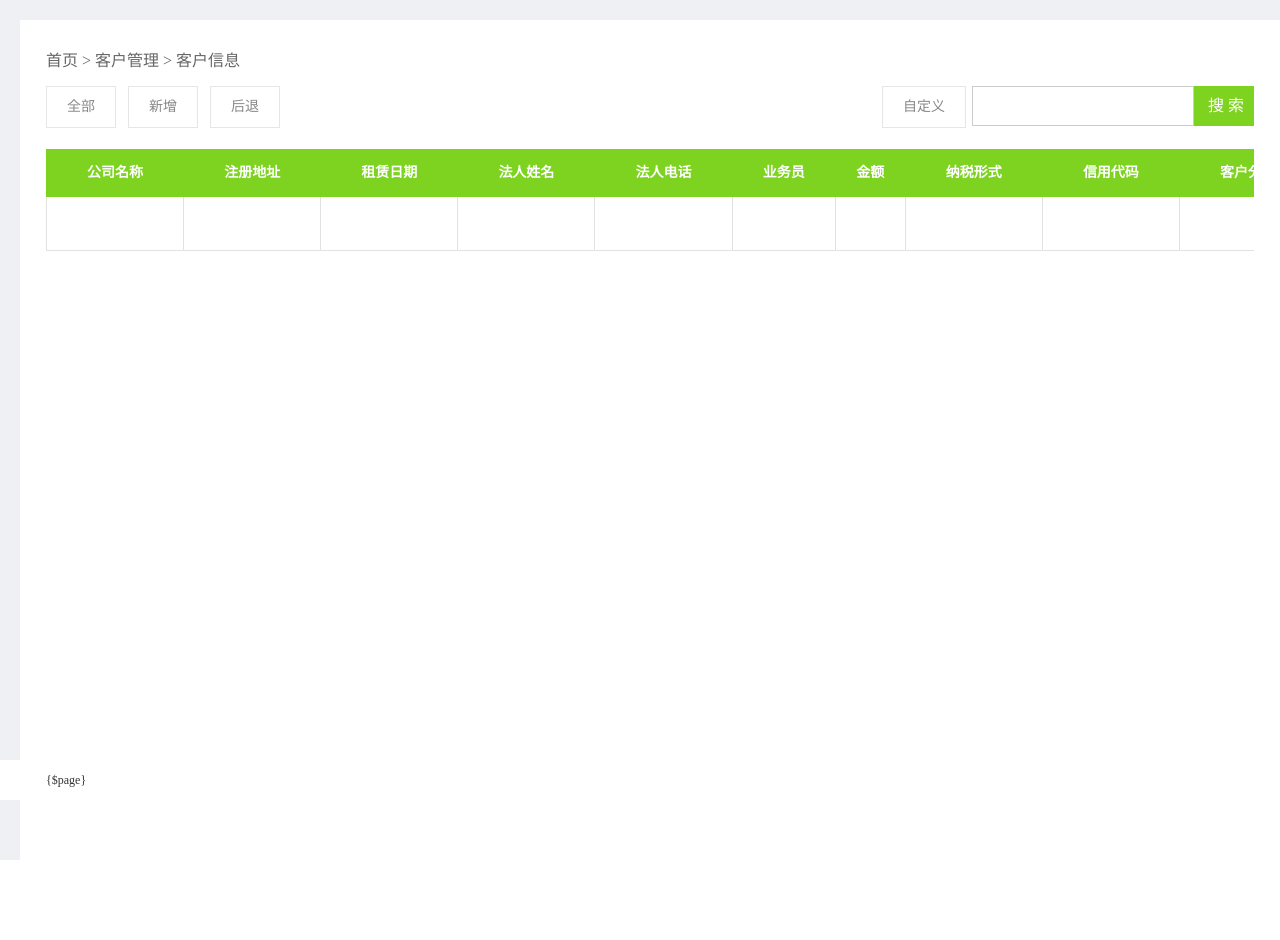
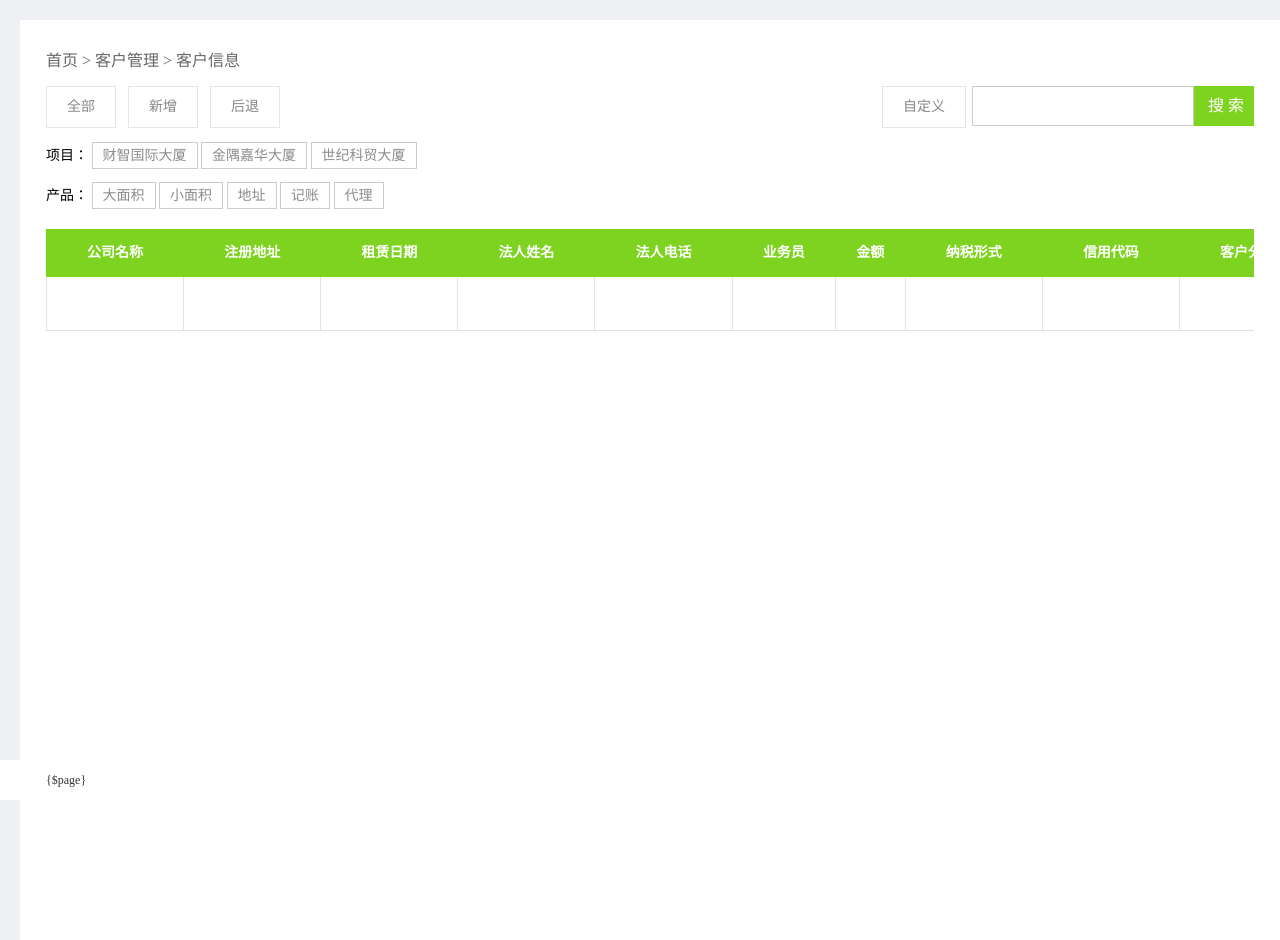
Before and after one commit to dhdsystem/dhd_system, a PHP site: the page made by Application/Home/View/Client/client_index.html in a window 1280 px wide. Before the commit the page ends 860 px from the top, so only its background shows below. Run offline with PHP 8.4, Linux system fonts and the light colour scheme; the template is opened without the code that fills it, so the values that code supplies are empty.

Commit message:
史雪楠

```diff
--- a/Application/Home/View/Client/client_index.html
+++ b/Application/Home/View/Client/client_index.html
@@ -25,15 +25,31 @@
 
                 <form action="/?s=Home/Client/index" method="post">
                     <input type="text" value="" name="keyword" class="text" style="border: 1px solid rgb(204, 204, 204); box-shadow: none;">
-                    <input type="submit" class="so" value="搜 索" placeholder="小贴士：输入客户/公司名称可实时搜索">
+                    <input type="submit" class="so" value="搜 索">
                 </form>
             </div>
             <a href="javascript:;" class="diy">自定义</a>
         </h2>
+        <div class="dgv">
+            <div class="danyuan">
+                <span class="leiMing">项目：</span>
+                <a href="javascript:;">财智国际大厦</a>
+                <a href="javascript:;">金隅嘉华大厦</a>
+                <a href="javascript:;">世纪科贸大厦</a>
+            </div>
+            <div class="danyuan">
+                <span class="leiMing">产品：</span>
+                <a href="javascript:;">大面积</a>
+                <a href="javascript:;">小面积</a>
+                <a href="javascript:;">地址</a>
+                <a href="javascript:;">记账</a>
+                <a href="javascript:;">代理</a>
+            </div>
 
+        </div>
     </div>
     <div class="tableBox">
-		<table id="table" border="1" bordercolor="#CCCCCC" cellpadding="0" cellspacing="0" style="width:150%;height:;" >
+		<table id="table" border="1" bordercolor="#CCCCCC" cellpadding="0" cellspacing="0" style="width:150%">
             <tr>
                 <th>公司名称</th>
                 <th>注册地址</th>
@@ -88,36 +104,48 @@
 <!-- 弹窗1 -->
 <div class="popWinBox popWinBox1">
     <div class="popWin popWin1">
-        <div class="popWinTop">
-            <form action="" method="post" id="popForm">
-                <div class="popWinTopL"></div>
-                <div class="popWinTopr"><input type="submit" name="提交" id="popSub"></div>
-            </form>
-        </div>
-        <div class="popWinBot">
-            <div class="checkBB"><input type="checkBox" name="guolv" value="财智国际大厦"><span>财智国际大厦</span></div>
-            <div class="checkBB"><input type="checkBox" name="guolv" value="金隅嘉华大厦" ><span>金隅嘉华大厦</span></div>
-            <div class="checkBB"><input type="checkBox" name="guolv" value="世纪科贸大厦"><span>世纪科贸大厦</span></div>
+        <div class="popWinTitle">自定义选择</div>
+        <div style="width:640px;margin:0 auto">
+            <div class="popWinTop">
+                <div class="checkBB">
+                    <input type="checkBox" name="guolv" value="财智国际大厦"><label for="check"></label><span>财智国际大厦</span>
+                </div>
+                <div class="checkBB">
+                    <input type="checkBox" name="guolv" value="金隅嘉华大厦" ><label for="check"></label><span>金隅嘉华大厦</span>
+                </div>
+                <div class="checkBB">
+                    <input type="checkBox" name="guolv" value="世纪科贸大厦"><label for="check"></label><span>世纪科贸大厦</span>
+                </div>
+                <div class="checkBB"><input type="checkBox" name="guolv" value="大面积"><label for="check"></label><span>大面积</span></div>
+                <div class="checkBB"><input type="checkBox" name="guolv" value="小面积"><label for="check"></label><span>小面积</span></div>
+                <div class="checkBB"><input type="checkBox" name="guolv" value="地址"><label for="check"></label><span>地址</span></div>
+                <div class="checkBB"><input type="checkBox" name="guolv" value="记账"><label for="check"></label><span>记账</span></div>
+                <div class="checkBB"><input type="checkBox" name="guolv" value="代理"><label for="check"></label><span>代理</span></div>
 
-            <div class="checkBB"><input type="checkBox" name="guolv" value="大面积"><span>大面积</span></div>
-            <div class="checkBB"><input type="checkBox" name="guolv" value="小面积"><span>小面积</span></div>
-            <div class="checkBB"><input type="checkBox" name="guolv" value="地址"><span>地址</span></div>
-            <div class="checkBB"><input type="checkBox" name="guolv" value="记账"><span>记账</span></div>
-            <div class="checkBB"><input type="checkBox" name="guolv" value="代理"><span>代理</span></div>
+                <div class="checkBB"><input type="checkBox" name="guolv" value="记账直接客户"><label for="check"></label><span>记账直接客户</span></div>
+                <div class="checkBB"><input type="checkBox" name="guolv" value="非记账直接客户"><label for="check"></label><span>非记账直接客户</span></div>
+                <div class="checkBB"><input type="checkBox" name="guolv" value=""><label for="check"></label><span>中间商</span></div>
+                <div class="checkBB"><input type="checkBox" name="guolv" value=""><label for="check"></label><span>中介</span></div>
 
-            <div class="checkBB"><input type="checkBox" name="guolv" value="记账直接客户"><span>记账直接客户</span></div>
-            <div class="checkBB"><input type="checkBox" name="guolv" value="非记账直接客户"><span>非记账直接客户</span></div>
-            <div class="checkBB"><input type="checkBox" name="guolv" value=""><span>中间商</span></div>
-            <div class="checkBB"><input type="checkBox" name="guolv" value=""><span>中介</span></div>
+                <div class="checkBB"><input type="checkBox" name="guolv" value=""><label for="check"></label><span>应收款客户</span></div>
+                <div class="checkBB"><input type="checkBox" name="guolv" value=""><label for="check"></label><span>合同到期客户</span></div>
+                <div class="checkBB"><input type="checkBox" name="guolv" value=""><label for="check"></label><span>停租客户</span></div>
+                <div class="checkBB"><input type="checkBox" name="guolv" value=""><label for="check"></label><span>拜访时间</span></div>
 
-            <div class="checkBB"><input type="checkBox" name="guolv" value=""><span>应收款客户</span></div>
-            <div class="checkBB"><input type="checkBox" name="guolv" value=""><span>合同到期客户</span></div>
-            <div class="checkBB"><input type="checkBox" name="guolv" value=""><span>停租客户</span></div>
-            <div class="checkBB"><input type="checkBox" name="guolv" value=""><span>拜访时间</span></div>
+                <div class="checkBB"><input type="checkBox" name="guolv" value=""><label for="check"></label><span>渠道一（人员）</span></div>
+                <div class="checkBB"><input type="checkBox" name="guolv" value=""><label for="check"></label><span>渠道二（人员）</span></div>
+                <div class="checkBB"><input type="checkBox" name="guolv" value=""><label for="check"></label><span>直销（人员）</span></div>
 
-            <div class="checkBB"><input type="checkBox" name="guolv" value=""><span>渠道一（人员）</span></div>
-            <div class="checkBB"><input type="checkBox" name="guolv" value=""><span>渠道二（人员）</span></div>
-            <div class="checkBB"><input type="checkBox" name="guolv" value=""><span>直销（人员）</span></div>
+            </div>
+            <div class="popWinBot">
+                <form action="" method="post" id="popForm">
+                    <div class="popWinTopL">
+                        <div class="alldel">全部清除</div>
+                        <div class="butBox"></div>
+                    </div>
+                    <div class="popWinTopr"><input type="submit" name="提交" id="popSub"></div>
+                </form>
+            </div>
         </div>
     </div>
 </div>
@@ -164,6 +192,11 @@
             $(this).find('.operarea').toggle();
         });
     });
+    // 单选过滤
+    $('.danyuan a').click(function(){
+        $(this).addClass('active').siblings().removeClass('active');
+        $(this).parent().siblings().find('a').removeClass('active');
+    })
     // 自定义处理
     $('.diy').click(function(){
         $('.popWinBox1').show();
@@ -180,13 +213,23 @@
     	var ind = $('.checkBB input').index(this);
         if($(this).is(':checked') == true) {
             var text=$(this).attr('value');
+            $(this).parent().find('label').css('background','url(../images/checkBut2.png) no-repeat');
             // alert(typeof text);
-            $('.popWinTopL').append('<div class="secDis ind'+ind+'" value='+text+'>'+text+'</div>')
+            $('.butBox').append('<div class="secDis ind'+ind+'" value='+text+'>'+text+'</div>')
         }else if($(this).is(':checked') == false){
-        	$('.popWinTopL div.ind'+ind).remove();
+            $(this).parent().find('label').css('background','url(../images/checkBut1.png) no-repeat');
+        	$('.butBox div.ind'+ind).remove();
 
         }
     })
+    // 全部清除
+    $('.alldel').click(function(){
+        $('.butBox div').remove();
+        $('.checkBB label').css('background','url(../images/checkBut1.png) no-repeat');
+        $('.checkBB input').attr("checked",false);
+    })
+
+
     $('#popSub').click(function(){
         $('popForm').submit();
         $('.popWinBox1').hide();
--- a/Public/home/css/popwin.css
+++ b/Public/home/css/popwin.css
@@ -4,19 +4,31 @@ text-decoration: none;padding: 0 20px;font-size: 14px;}
 .diy:hover{color: #FF9052;background-color: #FFF2EA;}
 /*弹窗公共样式*/
 .popWinBox{background-color: rgba(0,0,0,0.5);width:100%;height:100%;position: fixed;z-index: 99;top:0;left:0;display: none;}
-.popWin{width:700px;height:500px;position: absolute;top:50%;margin-top: -250px;left:50%;margin-left: -350px;
+.popWin{width:700px;height:auto;position: absolute;top:50%;margin-top: -250px;left:50%;margin-left: -350px;
 background-color: #fff;}
-.popWinTop{height:25%;border-bottom: 1px solid #ccc;padding:5% 3%;position: relative;}
-.popWinBot{height:80%;padding:2% 3%;}
-.checkBB{width:148px;padding:8px 5px;display: inline-block;}
-.secDis{width:148px;padding:8px 5px;display: inline-block;}
-.popWinTopL{width:75%;height:90%;position: absolute;top:5%;left:3%;overflow: hidden;}
-.popWinTopr{width:19%;height:30%;position: absolute;bottom:5%;right:3%;}
-#popSub{display: block;width:65px;height:40px;line-height: 40px;font-size: 18px;text-align: center;background-color:#ccc;
-border:1px solid #ccc;color: #000;cursor: pointer;}
-#popSub:hover{color:#f0f0f0;background-color: #b4e0c5;border:1px solid #b4e0c5;}
+.popWinTitle{width: 100%;height:50px;background-color: #7ed321;font-size: 20px;color:#fff;line-height: 50px;text-align: center;}
+.popWinTop{height:173px;border-bottom: 1px solid #ccc;padding:30px 0;}
+.popWinBot{width:100%;padding: 20px 0;}
+.checkBB{width:156px;padding:3px 0px;display: inline-block;}
+.checkBB input{width:22px;height:22px;position: absolute;z-index: 111111;-webkit-appearance: none;background:rgba(0,0,0,0);
+cursor: pointer;}
+.checkBB input+label{display: inline-block;width:22px;height:22px;background:url(../images/checkBut1.png) no-repeat;
+cursor: pointer;}
+.checkBB span{padding-left:5px;}
 
-/*.popWinBox2{display: block;}*/
+.popWinTopL{width:100%;}
+.alldel,.secDis{display: inline-block;padding:5px;border:1px solid #ddd;margin-right: 8px;margin-bottom: 8px;}
+.alldel{cursor: pointer;}
+.popWinTopr{width:100%;height:33px;background-color: #7ed321;}
+#popSub{display: block;width:100%;height:33px;line-height: 33px;font-size: 18px;text-align: center;background-color:#7ed321;
+border:1px solid #7ed321;color: #fff;cursor: pointer;}
+/*#popSub:hover{color:#f0f0f0;}*/
+/*单选过滤*/
+.dgv{width:80%;height:auto;font-size: 14px;}
+.danyuan{width:100%;padding:10px 0;}
+.danyuan span{color:#000;}
+.danyuan a{color:#8c8c8c;background-color:#fff;padding:5px 10px;text-decoration: none;border:1px solid #ccc;}
+.danyuan a.active{background:#7ed321;color:#fff;border:1px solid #7ed321;}
 #zhuijia {
     position: fixed;
     top: 50%;
```
Also changed, not shown: Public/home/images/checkBut1.png (added), Public/home/images/checkBut2.png (added).
